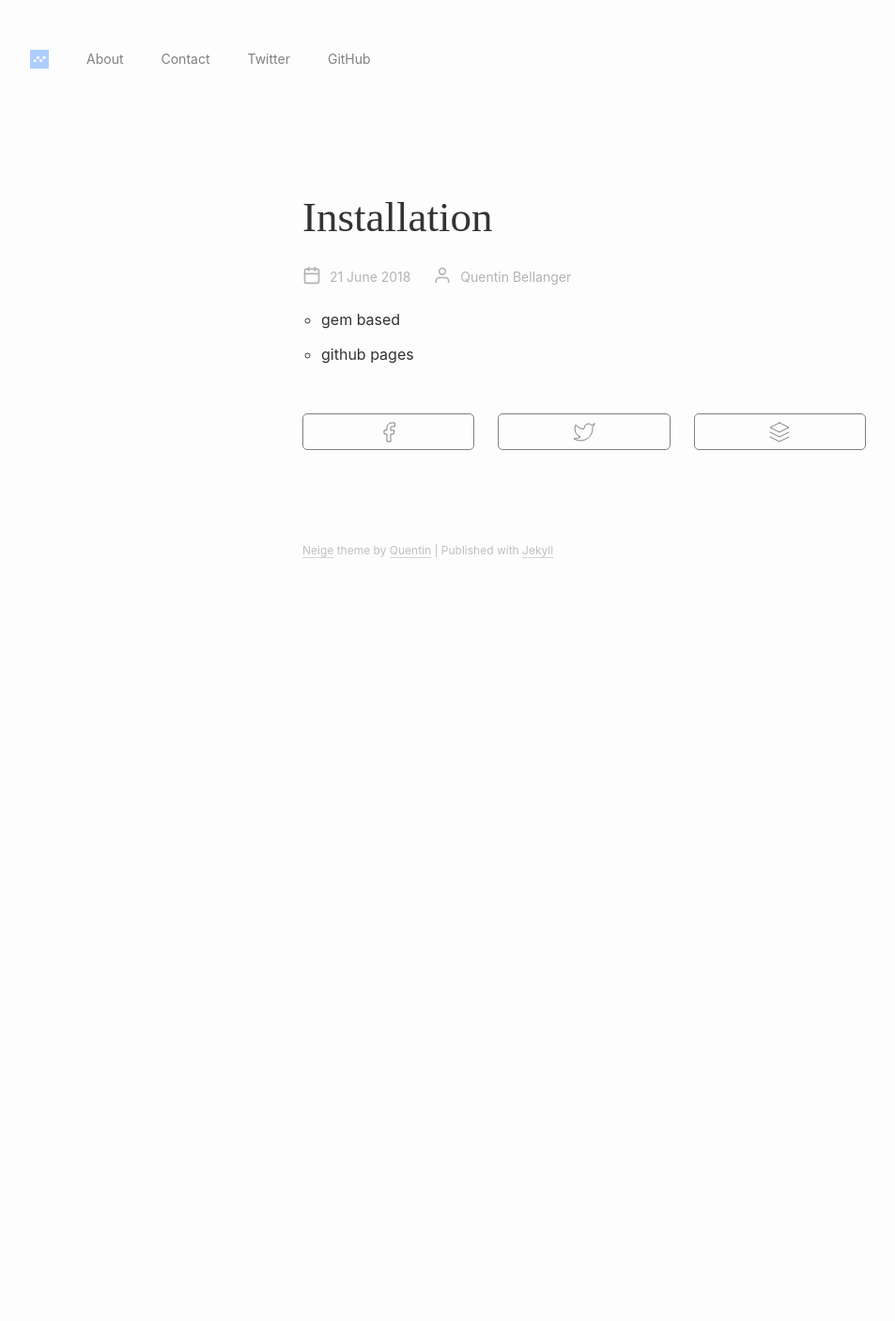
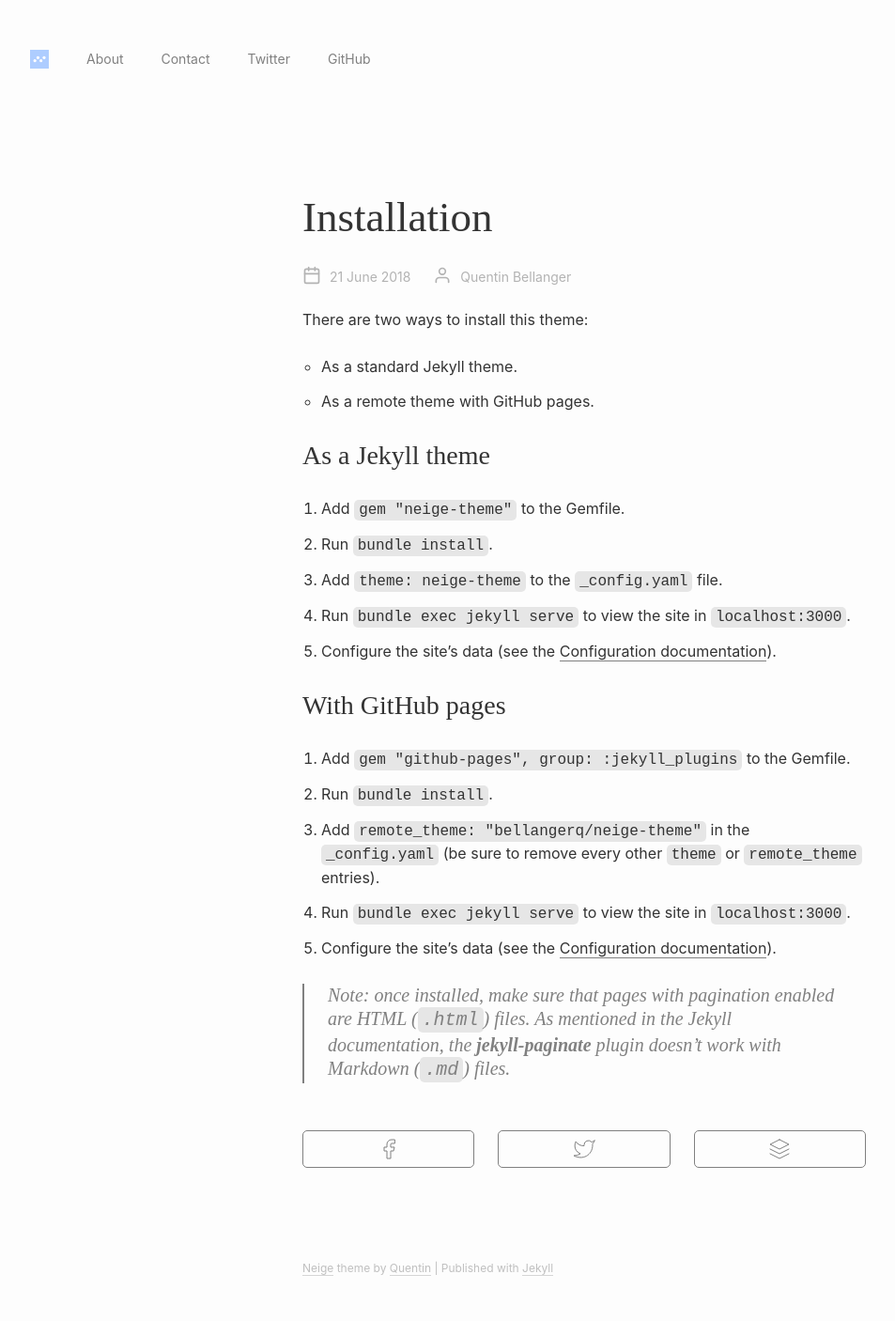
Before and after one commit to bellangerq/neige-theme, a Jekyll site: the page built from _posts/2018-06-21-installation.markdown, in a window 1280 px wide. Shown: the whole page at 94% size, without its empty margins (18-971 px from the left). Built offline with Jekyll 4.4.1, drawn with Linux system fonts in a browser that asks for light colours; our own code applies the rules of GitHub Pages for plain Markdown files; before the commit the page ends 900 px from its top, so only the background shows below that.

Commit message:
Updated Installation

```diff
--- a/_posts/2018-06-21-installation.markdown
+++ b/_posts/2018-06-21-installation.markdown
@@ -7,5 +7,25 @@ description: Lorem ipsum dolor sit amet, consectetur adipiscing elit. Vestibulum
 author: quentin
 ---
 
-- gem based
-- github pages
+There are two ways to install this theme:
+
+- As a standard Jekyll theme.
+- As a remote theme with GitHub pages.
+
+## As a Jekyll theme
+
+1. Add `gem "neige-theme"` to the Gemfile.
+2. Run `bundle install`.
+3. Add `theme: neige-theme` to the `_config.yaml` file.
+4. Run `bundle exec jekyll serve` to view the site in `localhost:3000`.
+5. Configure the site's data (see the [Configuration documentation](/2018/06/21/configuration)).
+
+## With GitHub pages
+
+1. Add `gem "github-pages", group: :jekyll_plugins` to the Gemfile.
+2. Run `bundle install`.
+3. Add `remote_theme: "bellangerq/neige-theme"` in the `_config.yaml` (be sure to remove every other `theme` or `remote_theme` entries).
+4. Run `bundle exec jekyll serve` to view the site in `localhost:3000`.
+5. Configure the site's data (see the [Configuration documentation](/2018/06/21/configuration)).
+
+> Note: once installed, make sure that pages with pagination enabled are HTML (`.html`) files. As mentioned in the Jekyll documentation, the **jekyll-paginate** plugin doesn't work with Markdown (`.md`) files.
```
